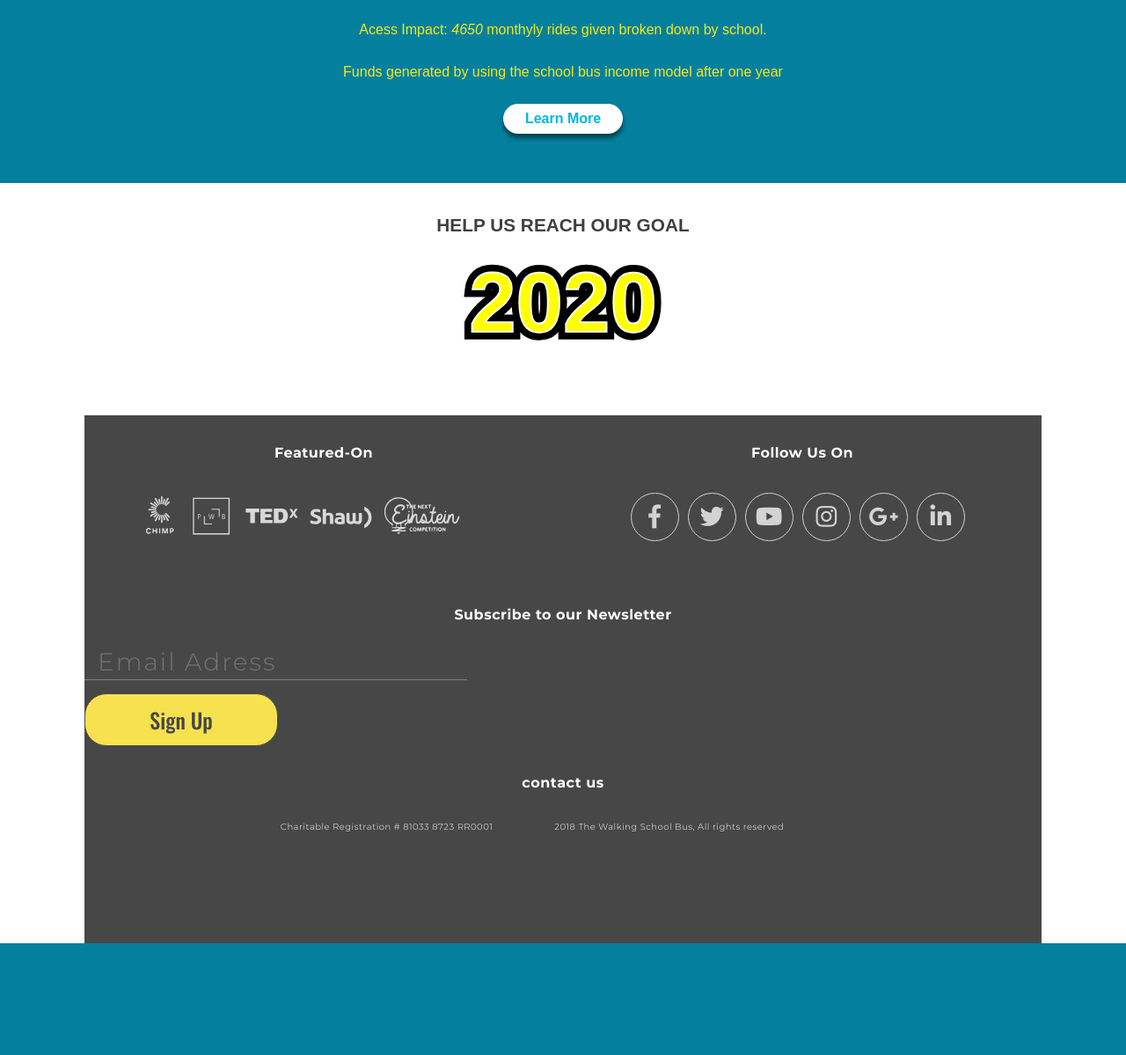
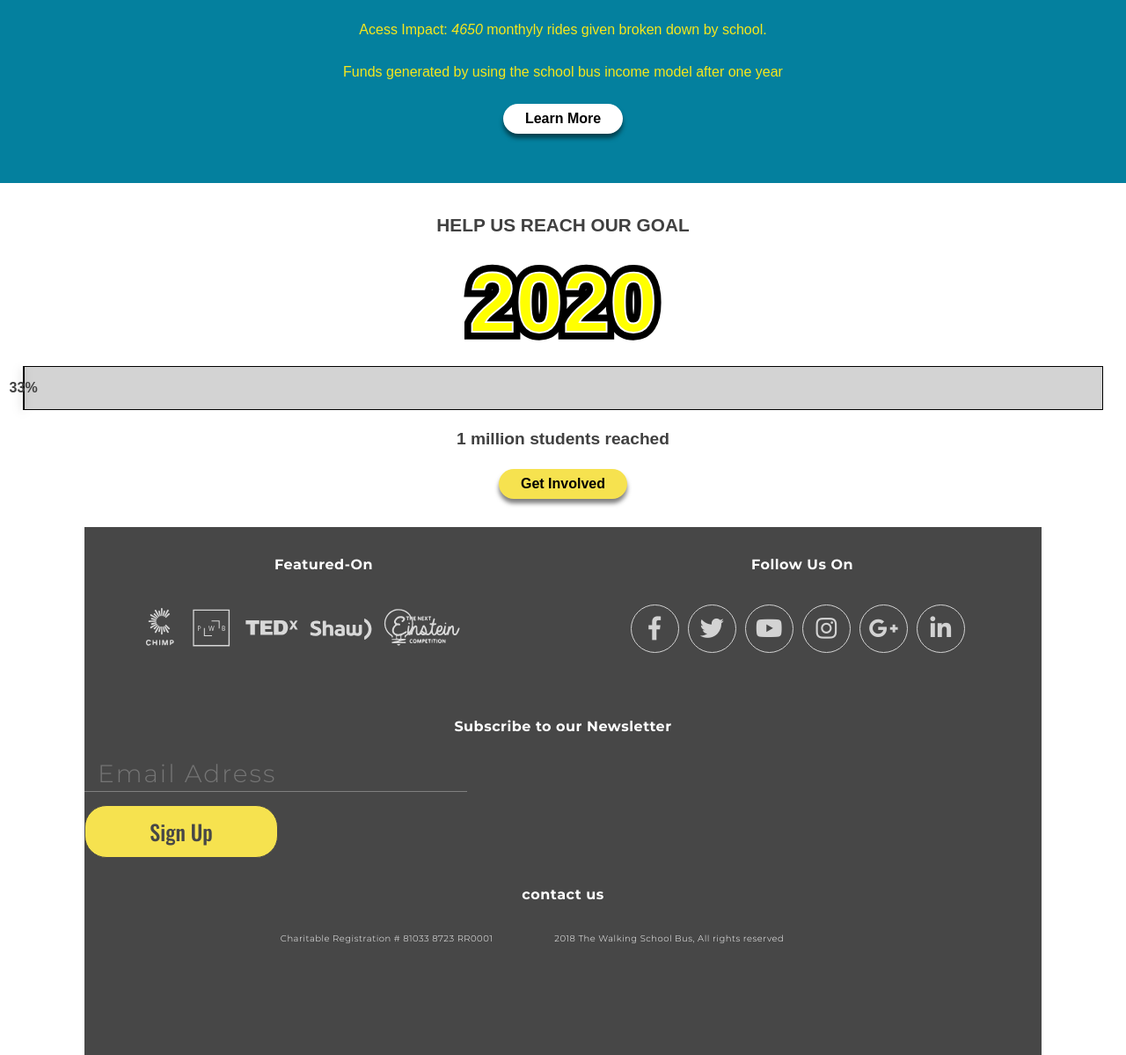
Before and after one commit to redacademy/bus-ws1-2018, a WordPress theme: template themes/walkingbus/front-page.php in a window 1280 px wide. Shown: the part 2589-3788 px from the top of the page at 88% size. Before the commit the page ends 3661 px from the top, so only its background shows below. Run offline with PHP 8.4 and a stand-in for WordPress, Linux system fonts and the light colour scheme; the site name, menu and one post (Sample post) are stand-ins, and other content is empty; some libraries are stand-ins or nearby versions.

Commit message:
Update CSS

```diff
--- a/themes/walkingbus/front-page.php
+++ b/themes/walkingbus/front-page.php
@@ -107,12 +107,15 @@
              <h4 data-text="2020">2020</h4>
         </header>
         <div>
-            <div id="myProgress">
-                <div id="myBar"></div>
+            <div id="myProgress" class="goal-progress">
+                <div id="myBar" class="progress-bar" data-progress="33">33%</div>
+            </div>
+            <div class="goal-reached">
+                1 million students reached
             </div>
         </div>
         <footer>
-            <a href="#">Get Involved</a>
+            <a class="get-involved-button" href="#">Get Involved</a>
         </footer>
     </section>
 
--- a/themes/walkingbus/sass/_front-page.scss
+++ b/themes/walkingbus/sass/_front-page.scss
@@ -21,7 +21,7 @@
         }
 
         & > section {
-            padding: 2em 2em;
+            padding: 2em 1.6em;
         }
 
         .home-description {
@@ -89,6 +89,41 @@
                 text-stroke: .18em black;
               }
             }
+
+            .goal-progress {
+                box-sizing: border-box;
+
+                width: 100%;
+                height: 50px;
+
+                font-weight: bold;
+
+                background-color: lightgray;
+                border: 1px solid black;
+
+                display: inline-flex;
+                position: relative;
+
+                .progress-bar{
+                    width: 0px;
+                    height: 100%;
+                    background-color: yellow;
+
+                    display: inline-flex;
+                    justify-content: center;
+                    align-items: center;
+                    border-right: 1px solid black;
+
+                    box-shadow: -2px 2px 10px 0 rgba(0,0,0,.5);
+                }
+            }
+
+            .goal-reached {
+                font-size: 1.2em;
+                font-weight: bold;
+
+                padding: 1em 0;
+            }
         }
 
         .learn-more-button {
@@ -96,7 +131,7 @@
             display:inline-block;
 
             padding: 5px 25px;
-            color: rgba(0,183,226,1);
+            color: black;
 
             text-decoration:none;
             font-weight: bold;
@@ -105,5 +140,20 @@
             background-color:rgba(255,255,255,1);
             border-radius:20px;
         }
+
+        .get-involved-button {
+            cursor:pointer;
+            display:inline-block;
+
+            padding: 5px 25px;
+            color: black;
+
+            text-decoration:none;
+            font-weight: bold;
+
+            box-shadow: 0px 5px 5px 0px rgba(0,0,0,0.5);
+            background-color:rgba(246,226,79,1);
+            border-radius:20px;
+        }
     }
 }
--- a/themes/walkingbus/style.css
+++ b/themes/walkingbus/style.css
@@ -1799,7 +1799,7 @@
   .home .page-content h3 {
     text-transform: lowercase; }
   .home .page-content > section {
-    padding: 2em 2em; }
+    padding: 2em 1.6em; }
   .home .page-content .home-description h2 {
     color: gray;
     font-size: 1em; }
@@ -1834,16 +1834,59 @@
       z-index: -1;
       -webkit-text-stroke: .18em black;
       text-stroke: .18em black; }
+  .home .page-content .home-goal .goal-progress {
+    -webkit-box-sizing: border-box;
+            box-sizing: border-box;
+    width: 100%;
+    height: 50px;
+    font-weight: bold;
+    background-color: lightgray;
+    border: 1px solid black;
+    display: -webkit-inline-box;
+    display: -ms-inline-flexbox;
+    display: inline-flex;
+    position: relative; }
+    .home .page-content .home-goal .goal-progress .progress-bar {
+      width: 0px;
+      height: 100%;
+      background-color: yellow;
+      display: -webkit-inline-box;
+      display: -ms-inline-flexbox;
+      display: inline-flex;
+      -webkit-box-pack: center;
+          -ms-flex-pack: center;
+              justify-content: center;
+      -webkit-box-align: center;
+          -ms-flex-align: center;
+              align-items: center;
+      border-right: 1px solid black;
+      -webkit-box-shadow: -2px 2px 10px 0 rgba(0, 0, 0, 0.5);
+              box-shadow: -2px 2px 10px 0 rgba(0, 0, 0, 0.5); }
+  .home .page-content .home-goal .goal-reached {
+    font-size: 1.2em;
+    font-weight: bold;
+    padding: 1em 0; }
   .home .page-content .learn-more-button {
     cursor: pointer;
     display: inline-block;
     padding: 5px 25px;
-    color: #00b7e2;
+    color: black;
     text-decoration: none;
     font-weight: bold;
     -webkit-box-shadow: 0px 5px 5px 0px rgba(0, 0, 0, 0.5);
             box-shadow: 0px 5px 5px 0px rgba(0, 0, 0, 0.5);
     background-color: white;
+    border-radius: 20px; }
+  .home .page-content .get-involved-button {
+    cursor: pointer;
+    display: inline-block;
+    padding: 5px 25px;
+    color: black;
+    text-decoration: none;
+    font-weight: bold;
+    -webkit-box-shadow: 0px 5px 5px 0px rgba(0, 0, 0, 0.5);
+            box-shadow: 0px 5px 5px 0px rgba(0, 0, 0, 0.5);
+    background-color: #f6e24f;
     border-radius: 20px; }
 
 .page-template-archive-products .site-content {
```
Also changed, not shown: themes/walkingbus/js/general.js (+16 -0 lines).
